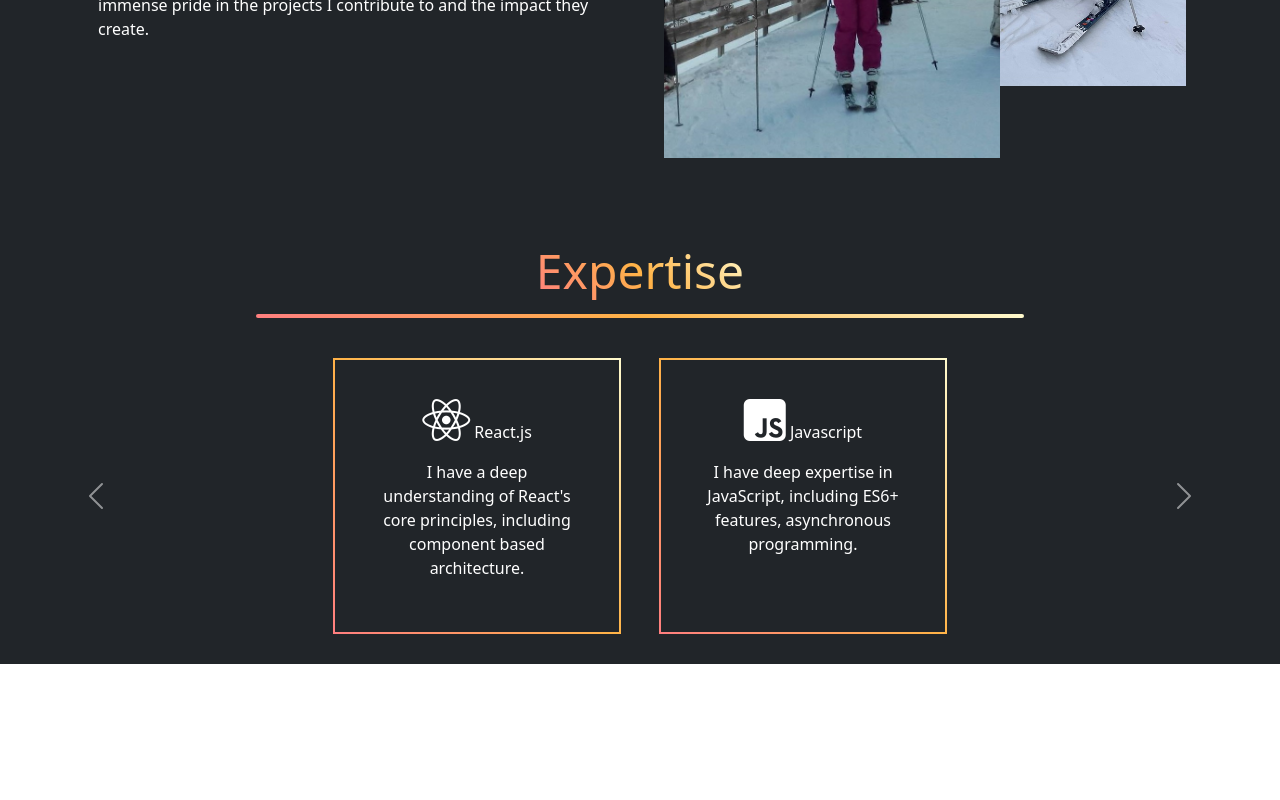
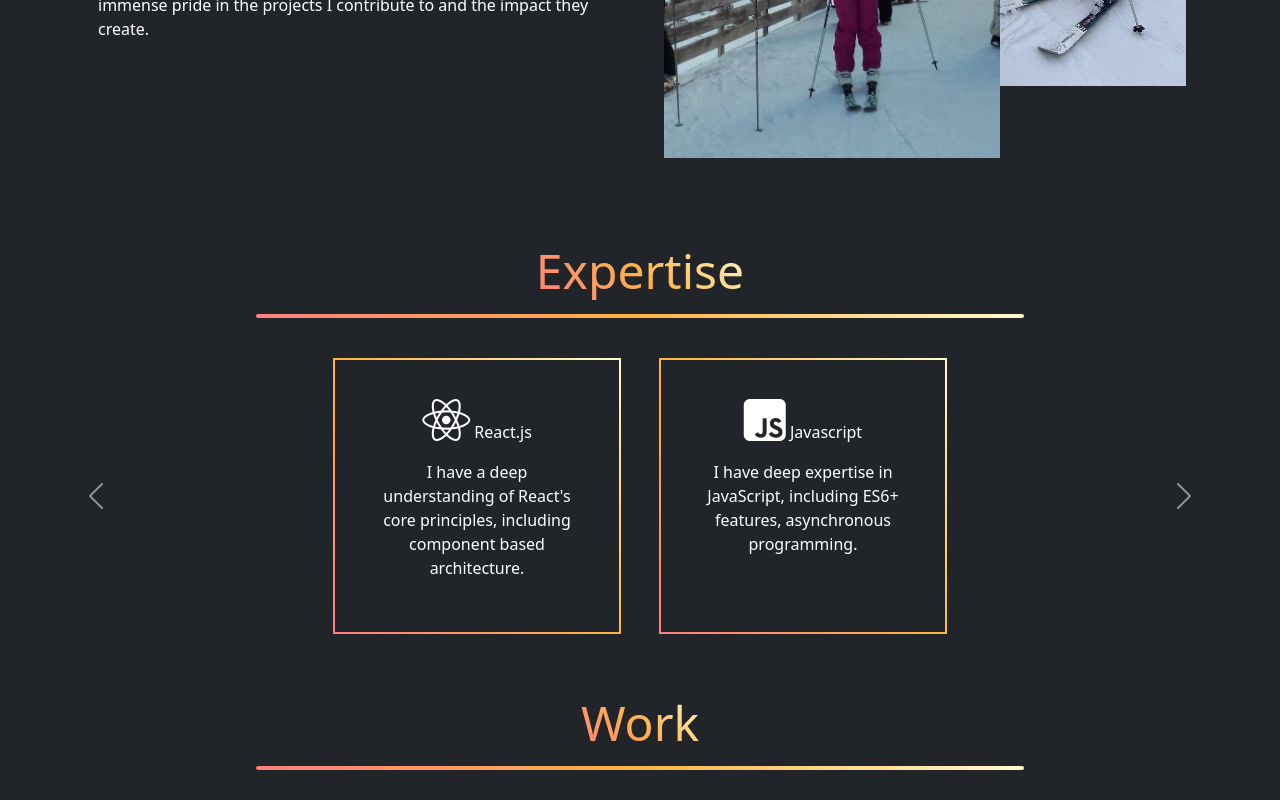
Before and after one commit to Moura4Design/Portfolio, a React (Create React App) app in the folder my-app/: page / in a window 1280 px wide. Shown: the part 1229-2029 px from the top of the page. Before the commit the page ends 1893 px from the top, so only its background shows below. Built offline with nearby package versions, Linux system fonts and the light colour scheme.

Commit message:
update the section work

```diff
--- a/my-app/src/Components/Home.jsx
+++ b/my-app/src/Components/Home.jsx
@@ -2,18 +2,23 @@ import React, {useRef} from 'react';
 import Navbar from './Navbar';
 import About from './About';
 import Expertise from './Expertise';
+import Work from './Work';
 
 const Home = () => {
   const aboutRef = useRef(null);
-  const expertiseRef = useRef(null)
+  const expertiseRef = useRef(null);
+  const workRef = useRef(null);
 
   const scrollToMenu = (navbar) => {
     if(navbar === 'about') {
       console.log('navbar ==>', navbar)
       aboutRef.current?.scrollIntoView({ behavior: "smooth" });
     }
-    if (navbar === 'expertise') {
-      expertiseRef.current?.scrollIntoView({ behavior: "smooth" })
+    if(navbar === 'expertise') {
+      expertiseRef.current?.scrollIntoView({ behavior: "smooth" });
+    }
+    if(navbar === 'work') {
+      workRef.current?.scrollIntoView({ behavior: 'smooth' });
     }
 
   };
@@ -46,6 +51,9 @@ const Home = () => {
     <section ref={expertiseRef} className={'section'}>
       <Expertise />
     </section>
+    <section ref={workRef} className={'section'}>
+      <Work />
+    </section>
   </div>
   )
 }
--- a/my-app/src/Components/Navbar.jsx
+++ b/my-app/src/Components/Navbar.jsx
@@ -23,9 +23,7 @@ const Navbar = ({ scrollToMenu }) => {
               <Link className={"nav-link active"} aria-current={"page"} to={"/"}>Home</Link>
               <button className={"nav-link btn btn-link"} onClick={() => scrollToMenu('about')}>About</button>
               <button className={'nav-link btn btn-link'} onClick={() => scrollToMenu('expertise')}>Expertise</button>
-              {/* <Link className={"nav-link"} to={"/about"}>About</Link> */}
-              {/* <a className={"nav-link"} href={"/"}>Expertise</a> */}
-              <a className={"nav-link"} href={"/"}>Work</a>
+              <button className={'nav-link btn btn-link'} onClick={() => scrollToMenu('work')}>Work</button>
               <a className={"nav-link"} href={"/"}>Contact</a>
             </div>
             <div className={'navbar-nav ms-auto fs-4'}>
--- a/my-app/src/Components/Work.jsx
+++ b/my-app/src/Components/Work.jsx
@@ -0,0 +1,14 @@
+import React from 'react';
+
+const Work = () => {
+  return (
+    <React.Fragment>
+      <div className={"title-wrapper"}>
+        <h2 className={'text-center title'}>Work</h2>
+      </div>
+
+    </React.Fragment>
+  )
+}
+
+export default Work;
```
